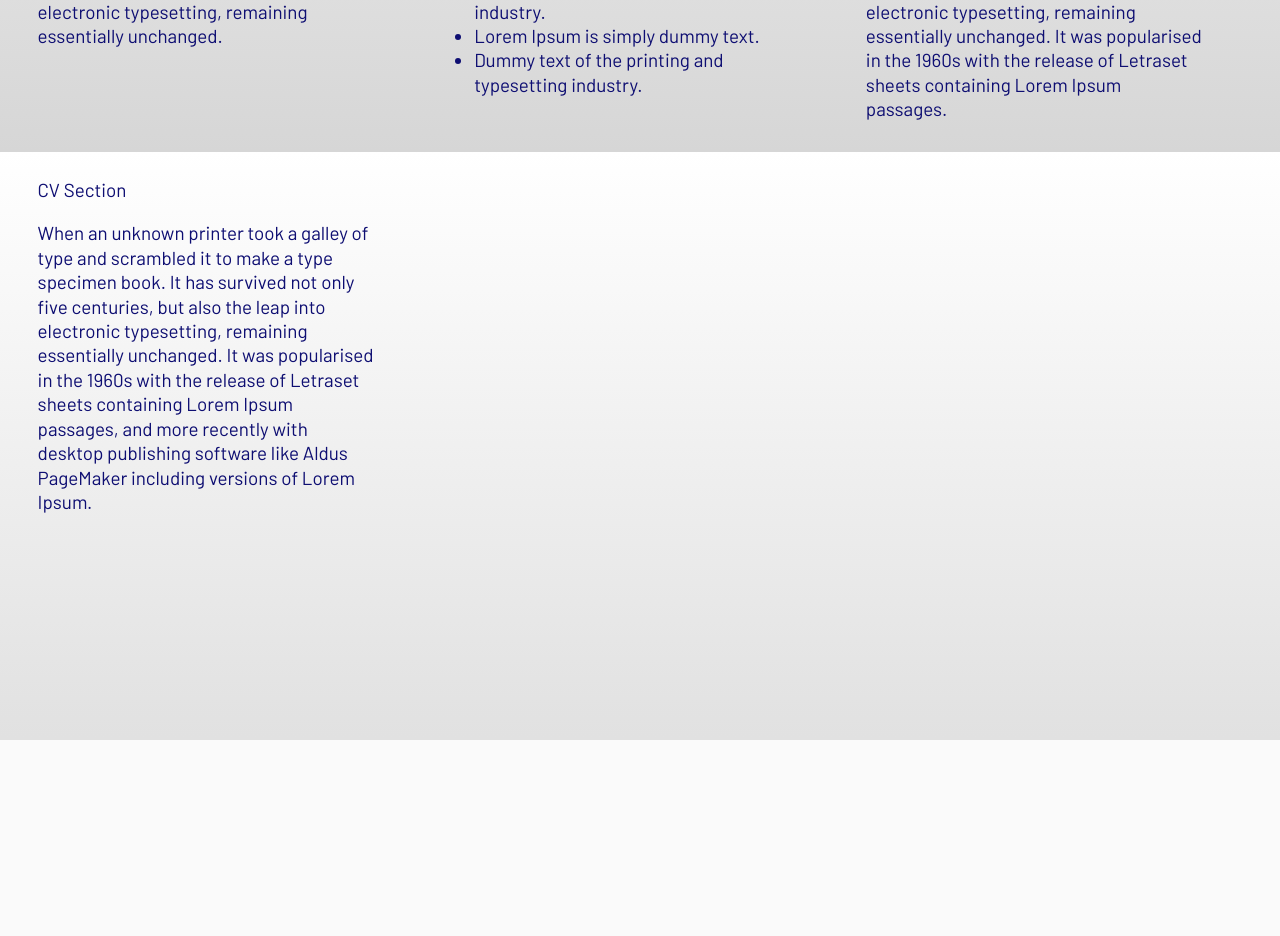
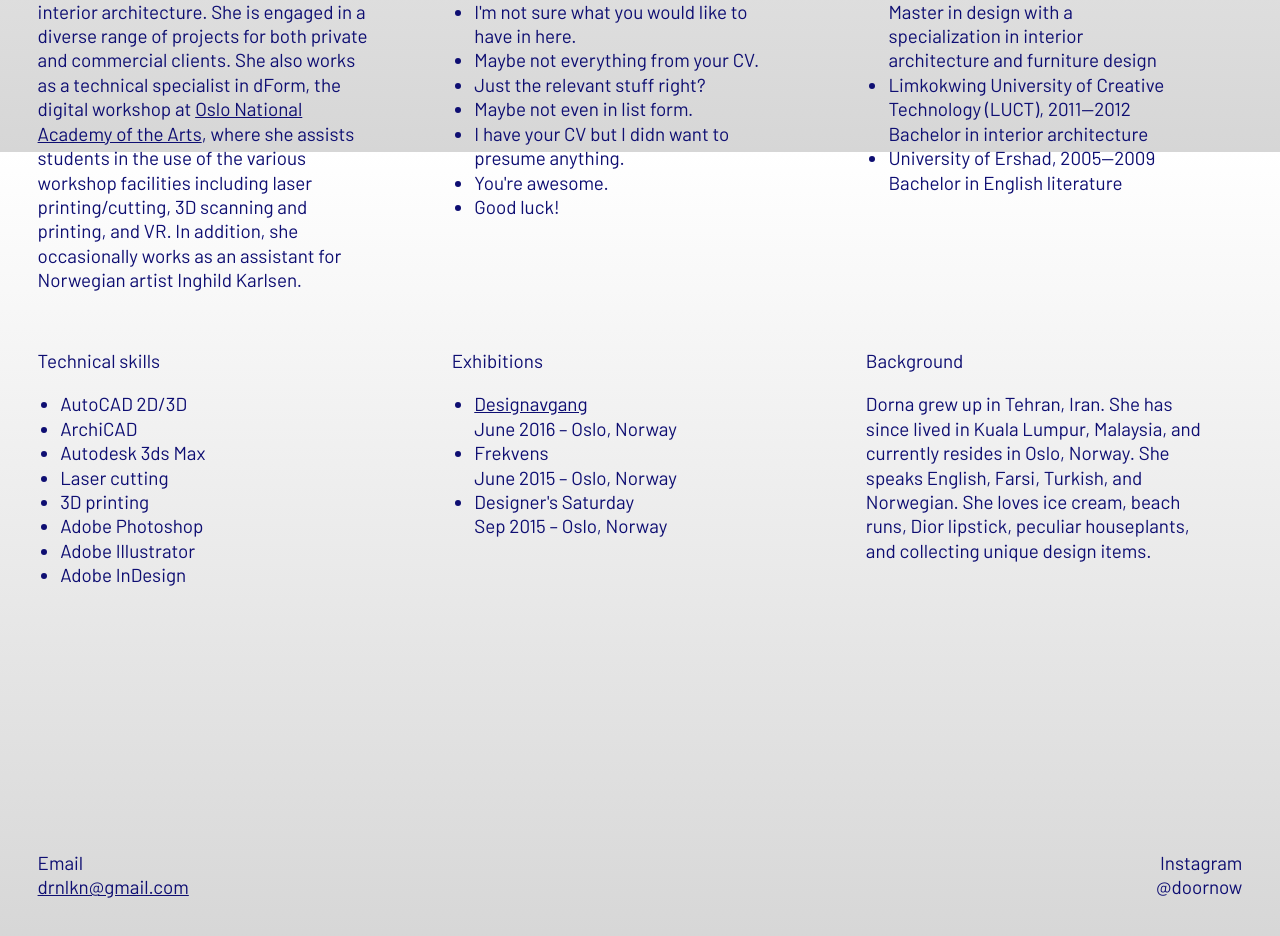
Before and after one commit to jakobsenfrukt/dorna.no, a Nuxt app: page / in a window 1280 px wide. Shown: the part 1448-2384 px from the top of the page. Before the commit the page ends 2188 px from the top, so only its background shows below. Built offline with nearby package versions, Linux system fonts and the light colour scheme.

Commit message:
ready for presentation 🌹

```diff
--- a/assets/css/main.scss
+++ b/assets/css/main.scss
@@ -1,2 +1,3 @@
 @import 'variables.scss';
+@import 'animations.scss';
 @import 'base.scss';
--- a/components/CV.vue
+++ b/components/CV.vue
@@ -2,11 +2,13 @@
   <div class="about">
     <h2 class="about-block">CV</h2>
     <div class="about-block double">
-      <p>It has survived not only five centuries, but also the leap into electronic typesetting, remaining essentially unchanged. It was popularised in the 1960s with the release of Letraset sheets containing Lorem Ipsum passages.</p>
+      <p>
+        As an interior architect, Dorna's way of working is creative and highly experimental, while always resulting in functional environments tailored for the various activities that are to take place in a given space. In addition, a lot of her work is focused on sustainable design, challenging materiality and existing norms to meet the requirements of the modern age, merging traditional craft and the digital world. She is passionate about cultivating a dialogue with nature, one she fears is getting lost in our current society. She is driven by her curiousity and always interested in exploring new ways of working, in tune with the latest developments within the field, both concerning technology and design thinking. She approaches each project in its own tailored way with a passionate sensitivity to details.
+      </p>
     </div>
     <div v-for="(block, index) in blocks" :key="index" class="about-block">
       <h3>{{ block.heading }}</h3>
-      <p v-html="block.text"></p>
+      <div v-html="block.text"></div>
     </div>
   </div>
 </template>
@@ -17,20 +19,28 @@ export default {
     return {
       blocks: [
         {
-          heading: 'CV Section',
-          text: 'Lorem Ipsum is simply dummy text of the printing and typesetting industry. Lorem Ipsum has been the industry\'s standard dummy text ever since the 1500s, when an unknown printer took a galley of type and scrambled it to make a type specimen book. It has survived not only five centuries, but also the leap into electronic typesetting, remaining essentially unchanged.'
+          heading: 'Currently',
+          text: 'Dorna is currently working at <a href="http://www.metropolis.no/">Metropolis</a>, one of Norway\'s leading studios for interior architecture. She is engaged in a diverse range of projects for both private and commercial clients. She also works as a technical specialist in dForm, the digital workshop at <a href="https://khio.no">Oslo National Academy of the Arts</a>, where she assists students in the use of the various workshop facilities including laser printing/cutting, 3D scanning and printing, and VR. In addition, she occasionally works as an assistant for Norwegian artist Inghild Karlsen.'
         },
         {
-          heading: 'CV Section',
-          text: '<ul><li>Lorem Ipsum is simply dummy text of the printing and typesetting industry.</li><li>Lorem Ipsum is simply dummy text.</li><li>Dummy text of the printing and typesetting industry.</li><li>Lorem Ipsum is simply dummy text of the printing and typesetting industry.</li><li>Lorem Ipsum is simply dummy text.</li><li>Dummy text of the printing and typesetting industry.</li></ul>'
+          heading: 'Previously',
+          text: '<ul><li>Here Dorna you can fill out some previous work experience.</li><li>I\'m not sure what you would like to have in here.</li><li>Maybe not everything from your CV.</li><li>Just the relevant stuff right?</li><li>Maybe not even in list form.</li><li>I have your CV but I didn\t want to presume anything.</li><li>You\'re awesome.</li><li>Good luck!</li></ul>'
         },
         {
-          heading: 'CV Section',
-          text: 'Lorem Ipsum is simply dummy text of the printing and typesetting industry. Lorem Ipsum has been the industry\'s standard dummy text ever since the 1500s, when an unknown printer took a galley of type and scrambled it to make a type specimen book. It has survived not only five centuries, but also the leap into electronic typesetting, remaining essentially unchanged. It was popularised in the 1960s with the release of Letraset sheets containing Lorem Ipsum passages.'
+          heading: 'Education',
+          text: '<ul><li>Oslo National Academy of the Arts (KHiO), 2014&mdash;2016<br />Master in design with a specialization in interior architecture and furniture design</li><li>Limkokwing University of Creative Technology (LUCT), 2011&mdash;2012<br />Bachelor in interior architecture</li><li>University of Ershad, 2005&mdash;2009<br />Bachelor in English literature</li></ul>'
         },
         {
-          heading: 'CV Section',
-          text: 'When an unknown printer took a galley of type and scrambled it to make a type specimen book. It has survived not only five centuries, but also the leap into electronic typesetting, remaining essentially unchanged. It was popularised in the 1960s with the release of Letraset sheets containing Lorem Ipsum passages, and more recently with desktop publishing software like Aldus PageMaker including versions of Lorem Ipsum.'
+          heading: 'Technical skills',
+          text: '<ul><li>AutoCAD 2D/3D</li><li>ArchiCAD</li><li>Autodesk 3ds Max</li><li>Laser cutting</li><li>3D printing</li><li>Adobe Photoshop</li><li>Adobe Illustrator</li><li>Adobe InDesign</li></ul>'
+        },
+        {
+          heading: 'Exhibitions',
+          text: '<ul><li><a href="http://2016.designavgang.no/IM/dorna-lakayan">Designavgang</a><br />June 2016 &ndash; Oslo, Norway</li><li>Frekvens<br />June 2015 &ndash; Oslo, Norway</li><li>Designer\'s Saturday<br />Sep 2015 &ndash; Oslo, Norway</li></ul>'
+        },
+        {
+          heading: 'Background',
+          text: 'Dorna grew up in Tehran, Iran. She has since lived in Kuala Lumpur, Malaysia, and currently resides in Oslo, Norway. She speaks English, Farsi, Turkish, and Norwegian. She loves ice cream, beach runs, Dior lipstick, peculiar houseplants, and collecting unique design items.'
         }
       ]
     }
@@ -48,11 +58,12 @@ export default {
 
   h2, h3 {
     font-weight: inherit;
+    margin-bottom: 1rem;
   }
 
   &-block {
     width: calc(33.3333333333% - 2rem);
-    margin: 1rem;
+    margin: 1rem 1rem 2rem;
     padding-right: 2rem;
 
     &.double {
@@ -64,11 +75,19 @@ export default {
   @media (max-width: $media-m) {
     &-block {
       width: calc(50% - 2rem);
+
+      &.double {
+        width: 100%;
+      }
     }
   }
   @media (max-width: $media-s) {
     &-block {
       width: 100%;
+      &.double {
+        width: 100%;
+        margin-bottom: 2rem;
+      }
     }
   }
 }
--- /dev/null
+++ b/components/Footer.vue
@@ -0,0 +1,47 @@
+<template>
+  <footer class="site-footer">
+    <div class="email">
+      <span>Email</span>
+      <span><a href="mailto:drnlkn@gmail.com" target="_blank">drnlkn@gmail.com</a></span>
+    </div>
+    <div class="social">
+      <span>Instagram</span>
+      <span><a href="https://instagram.com/doornow" target="_blank">@doornow</a></span>
+    </div>
+  </footer>
+</template>
+
+<style lang="scss" scoped>
+@import '@/assets/css/variables.scss';
+.site-footer {
+  width: 100%;
+  padding: 2rem;
+  line-height: 1.3;
+  display: flex;
+  justify-content: space-between;
+  align-items: center;
+  span {
+    display: block;
+  }
+}
+.email {
+  text-align: left;
+
+  h1 {
+    font-size: 1rem;
+    margin: 0 auto;
+    font-weight: inherit;
+
+    a {
+      text-decoration: none;
+    }
+  }
+}
+.social {
+  text-align: right;
+
+  a {
+    text-decoration: none;
+  }
+}
+</style>
--- a/components/Gallery.vue
+++ b/components/Gallery.vue
@@ -1,12 +1,15 @@
 <template>
   <div class="gallery">
-    <a  v-for="(entry, index) in entries" :key="index" :href="entry.url" class="gallery-item">
+    <a v-for="(entry, index) in entries" :key="index" :href="entry.url" class="gallery-item" :style="{ animationDelay: index/3 + 's' }">
       <img :src="entry.mainImage.url" />
       <div class="text">
         <span>{{ entry.title }}</span>
         <span>{{ entry.year }}</span>
       </div>
     </a>
+    <!--<div class="more">
+      <a href="#">&rarr; View more projects</a>
+    </div>-->
   </div>
 </template>
 
@@ -83,6 +86,10 @@ export default {
     color: inherit;
     text-decoration: none;
 
+    opacity: 0;
+    animation: fade-in 1s ease-in;
+    animation-fill-mode: forwards;
+
     span {
       display: block;
     }
@@ -110,4 +117,26 @@ export default {
     }
   }
 }
+
+.more {
+  display: block;
+  width: 100%;
+  text-align: right;
+  margin: 0 1rem 2.5rem;
+  padding: 2.5rem 0 0.5rem;
+  border-bottom: 1px solid $color-main;
+
+  a {
+    text-decoration: none;
+  }
+}
+
+@keyframes fade-in {
+  from {
+    opacity: 0;
+  }
+  to {
+    opacity: 1;
+  }
+}
 </style>
--- a/layouts/default.vue
+++ b/layouts/default.vue
@@ -1,5 +1,19 @@
 <template>
   <div>
+    <Header />
     <nuxt />
+    <Footer />
   </div>
 </template>
+
+<script>
+import Header from '~/components/Header.vue'
+import Footer from '~/components/Footer.vue'
+
+export default {
+  components: {
+    Header,
+    Footer
+  }
+}
+</script>
--- a/pages/index.vue
+++ b/pages/index.vue
@@ -1,7 +1,6 @@
 <template>
   <main class="site-main">
     <div>
-      <Header />
       <Gallery />
       <CV />
     </div>
@@ -9,13 +8,11 @@
 </template>
 
 <script>
-import Header from '~/components/Header.vue'
 import Gallery from '~/components/Gallery.vue'
 import CV from '~/components/CV.vue'
 
 export default {
   components: {
-    Header,
     Gallery,
     CV
   },
```
Also changed, not shown: assets/css/animations.scss (added).
